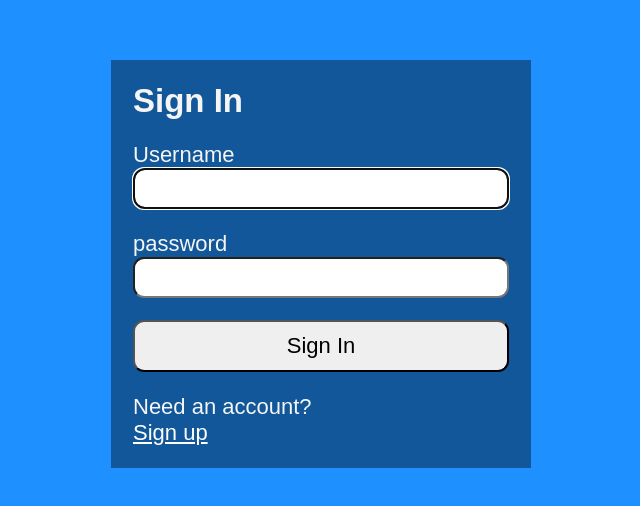
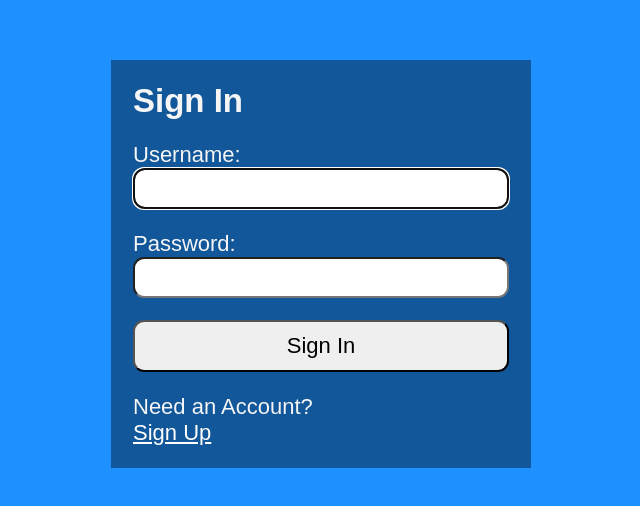
Before and after one commit to midcenturydude7/react-registration-form-app, a React (Vite) app: page /login in a window 1280 px wide. Shown: the part 136-642 px from the top of the page, without its empty margins (319-959 px from the left). Built offline with nearby package versions, Linux system fonts and the light colour scheme.

Commit message:
Updated formatting

```diff
--- a/src/components/Login.jsx
+++ b/src/components/Login.jsx
@@ -73,7 +73,7 @@ function Login() {
       </p>
       <h1>Sign In</h1>
       <form onSubmit={handleSubmit}>
-        <label htmlFor="username">Username</label>
+        <label htmlFor="username">Username:</label>
         <input
           type="text"
           id="username"
@@ -83,7 +83,8 @@ function Login() {
           value={user}
           required
         />
-        <label htmlFor="password">password</label>
+
+        <label htmlFor="password">Password:</label>
         <input
           type="password"
           id="password"
@@ -94,11 +95,10 @@ function Login() {
         <button>Sign In</button>
       </form>
       <p>
-        Need an account?
+        Need an Account?
         <br />
         <span className="line">
-          {/* put router link here */}
-          <Link to="/register">Sign up</Link>
+          <Link to="/register">Sign Up</Link>
         </span>
       </p>
     </section>
```
